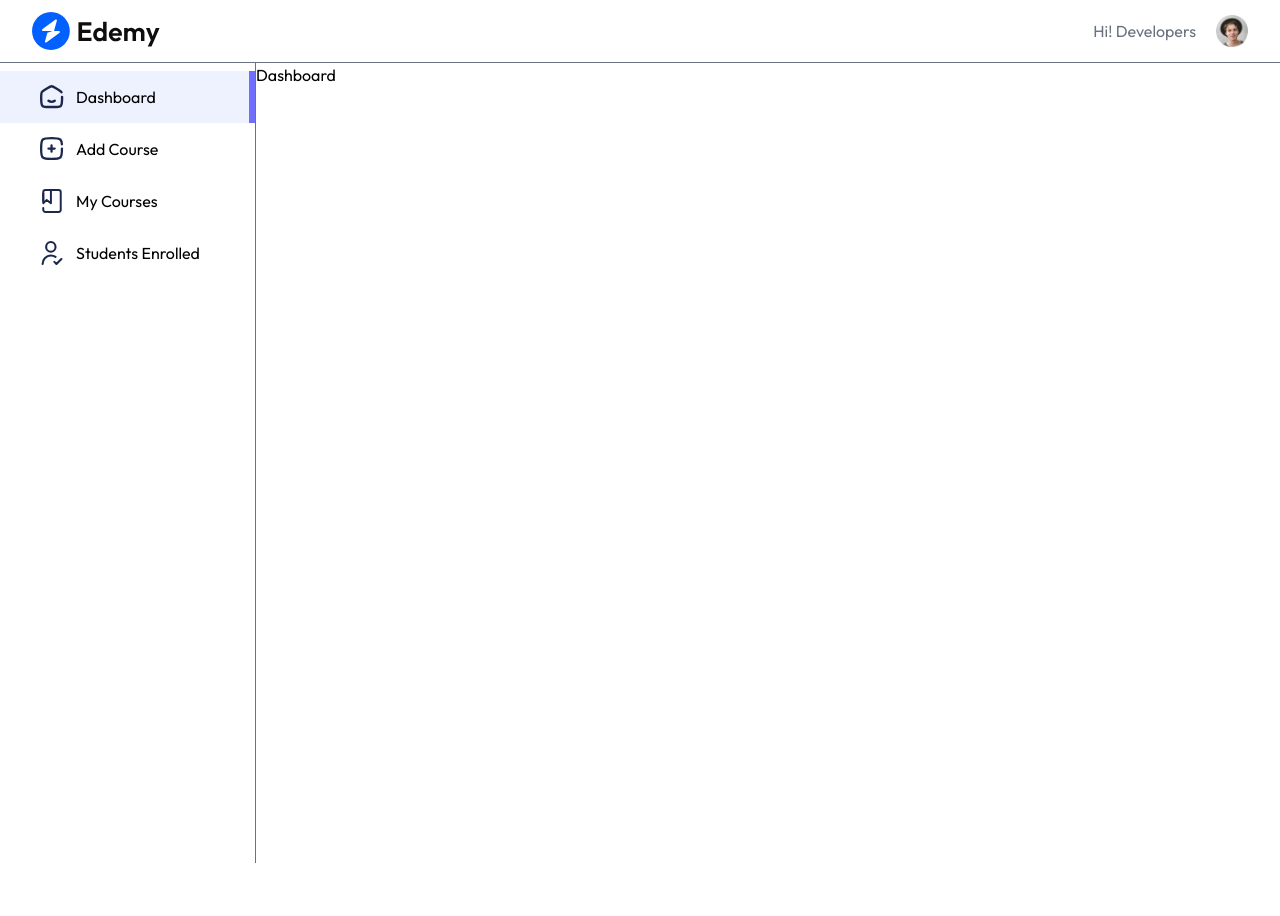
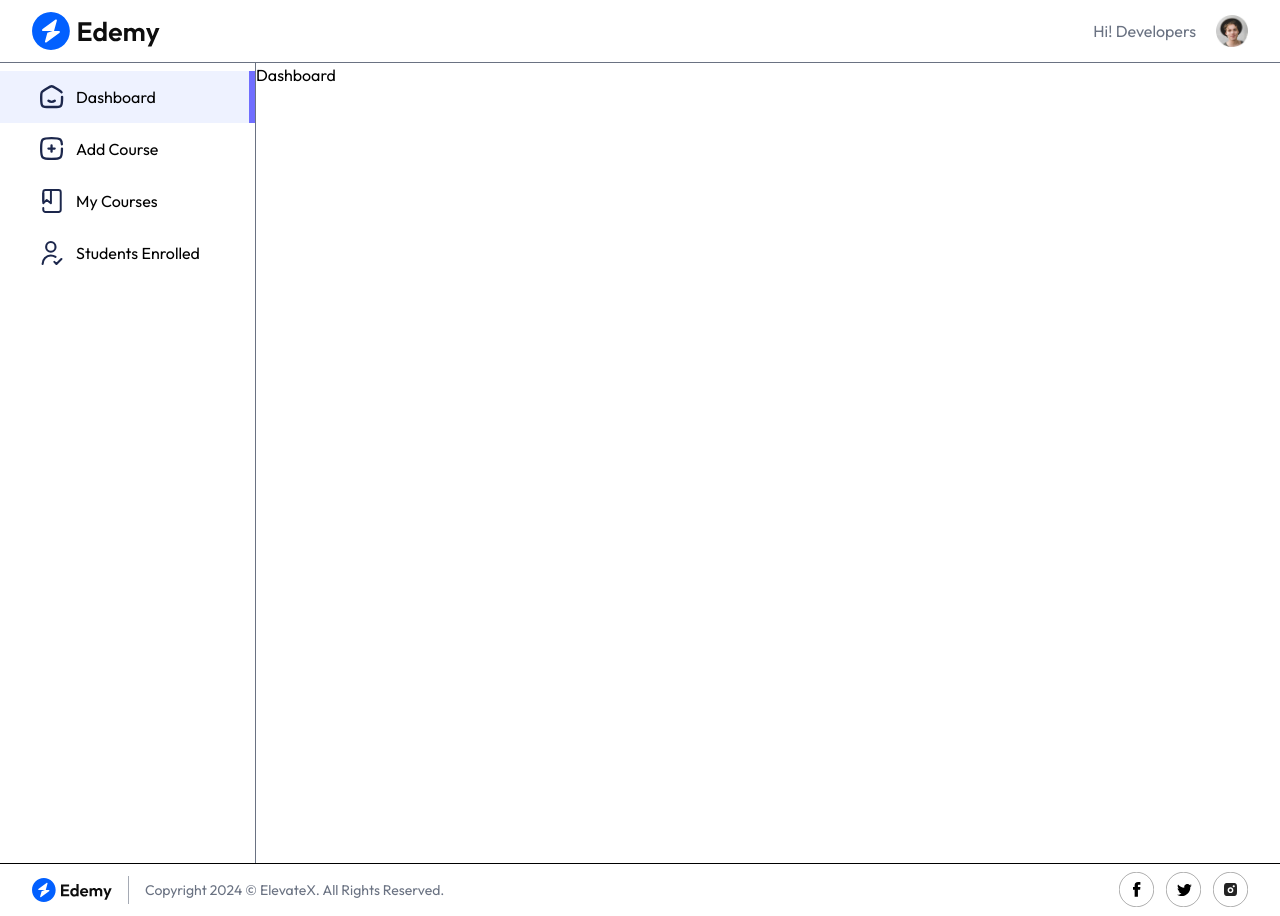
Before and after one commit to mohamad-abdelkhalek/ElevateX, a React (Vite) app in the folder client/: page /educator in a window 1280 px wide. Before the commit the page ends 863 px from the top, so only its background shows below. Built offline with nearby package versions, Linux system fonts and the light colour scheme; no server answers.

Commit message:
Client: Created educator footer

```diff
--- a/client/src/components/educator/Footer.jsx
+++ b/client/src/components/educator/Footer.jsx
@@ -1,11 +1,32 @@
-import React from 'react'
+import React from "react";
+import { assets } from "../../assets/assets";
 
 const Footer = () => {
   return (
-    <div>
-        <h1>Edu Footer</h1>
-    </div>
-  )
-}
+    <footer
+      className="flex md:flex-row flex-col-reverse
+    items-center justify-between text-left w-full px-8 border-t"
+    >
+      <div className="flex items-center gap-4">
+        <img src={assets.logo} alt="Logo" className="hidden md:block w-20" />
+        <div className="hidden md:block h-7 w-px bg-gray-500/60"></div>
+        <p className="py-4 text-center text-xs md:text-sm text-gray-500">
+          Copyright 2024 © ElevateX. All Rights Reserved.
+        </p>
+      </div>
+      <div className="flex items-center gap-3 max-md:mt-4">
+        <a href="#">
+          <img src={assets.facebook_icon} alt="Facebook icon" />
+        </a>
+        <a href="#">
+          <img src={assets.twitter_icon} alt="Twitter icon" />
+        </a>
+        <a href="#">
+          <img src={assets.instagram_icon} alt="Instagram icon" />
+        </a>
+      </div>
+    </footer>
+  );
+};
 
-export default Footer
+export default Footer;
--- a/client/src/pages/educator/Educator.jsx
+++ b/client/src/pages/educator/Educator.jsx
@@ -2,6 +2,7 @@
 import { Outlet } from "react-router-dom";
 import Navbar from "../../components/educator/Navbar";
 import Sidebar from "../../components/educator/Sidebar";
+import Footer from "../../components/educator/Footer";
 
 const Educator = () => {
   return (
@@ -11,6 +12,7 @@
         <Sidebar />
         <div className="flex-1">{<Outlet />}</div>
       </div>
+      <Footer />
     </div>
   );
 };
```
